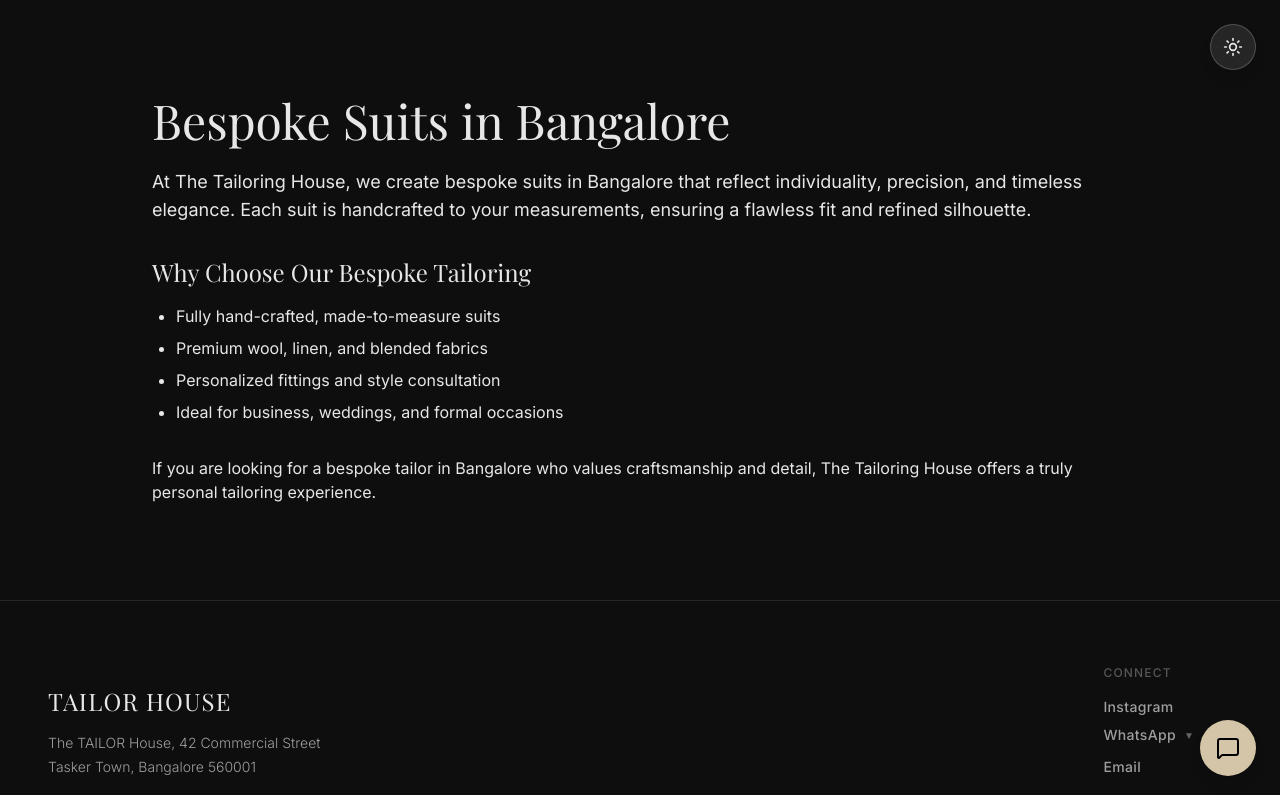
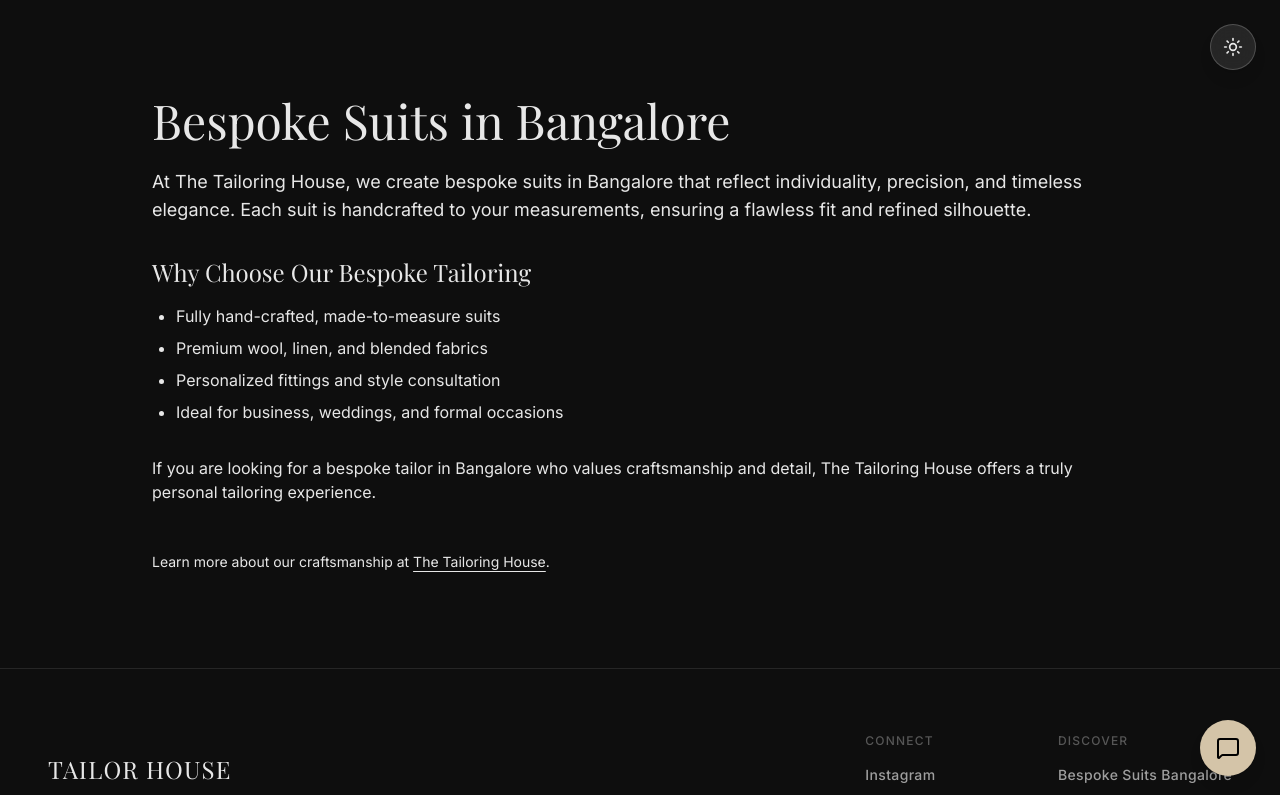
Before and after one commit to raghavendraakashu/The-tailor-house, a Next.js app: page /bespoke-suits-bangalore in a window 1280 px wide. Shown: the top 795 px of the page. Built offline with nearby package versions, Linux system fonts and the light colour scheme; a web font is replaced by a local one.

Commit message:
Add internal links for bespoke suits SEO page

```diff
--- a/app/bespoke-suits-bangalore/page.tsx
+++ b/app/bespoke-suits-bangalore/page.tsx
@@ -36,6 +36,14 @@ export default function BespokeSuitsPage() {
                 craftsmanship and detail, The Tailoring House offers a truly personal
                 tailoring experience.
             </p>
+
+            <p className="mt-12 text-sm text-muted-foreground">
+                Learn more about our craftsmanship at{" "}
+                <a href="/" className="underline underline-offset-4">
+                    The Tailoring House
+                </a>
+                .
+            </p>
         </main>
     );
 }
--- a/app/page.tsx
+++ b/app/page.tsx
@@ -1,3 +1,4 @@
+import Link from "next/link";
 import HeroSection from "@/components/HeroSection";
 import HeritageSection from "@/components/HeritageSection";
 import ServicesGrid from "@/components/ServicesGrid";
@@ -16,6 +17,18 @@ export default function Home() {
       <FabricPhilosophy />
       <Testimonials />
       <AppointmentCTA />
+      <div className="container mx-auto px-6 py-8 text-center text-sm">
+        <p className="text-secondary/70">
+          Experience timeless craftsmanship through our{" "}
+          <Link
+            href="/bespoke-suits-bangalore"
+            className="underline underline-offset-4 hover:text-foreground transition"
+          >
+            bespoke suits in Bangalore
+          </Link>
+          , tailored with precision and elegance.
+        </p>
+      </div>
     </main>
   );
 }
--- a/components/Footer.tsx
+++ b/components/Footer.tsx
@@ -1,5 +1,6 @@
 'use client';
 
+import Link from 'next/link';
 import { motion } from 'framer-motion';
 
 import { useState } from 'react';
@@ -37,6 +38,15 @@ const Footer = () => {
                 {/* Links / Right */}
                 <div className="flex flex-col md:flex-row gap-8 md:gap-16 text-sm font-medium tracking-wide">
                     <LinkGroup title="Connect" links={connectLinks} />
+                    <div className="flex flex-col gap-4">
+                        <span className="text-xs uppercase tracking-widest opacity-50">Discover</span>
+                        <Link
+                            href="/bespoke-suits-bangalore"
+                            className="text-sm text-muted-foreground hover:text-foreground transition"
+                        >
+                            Bespoke Suits Bangalore
+                        </Link>
+                    </div>
                 </div>
             </div>
 
```
